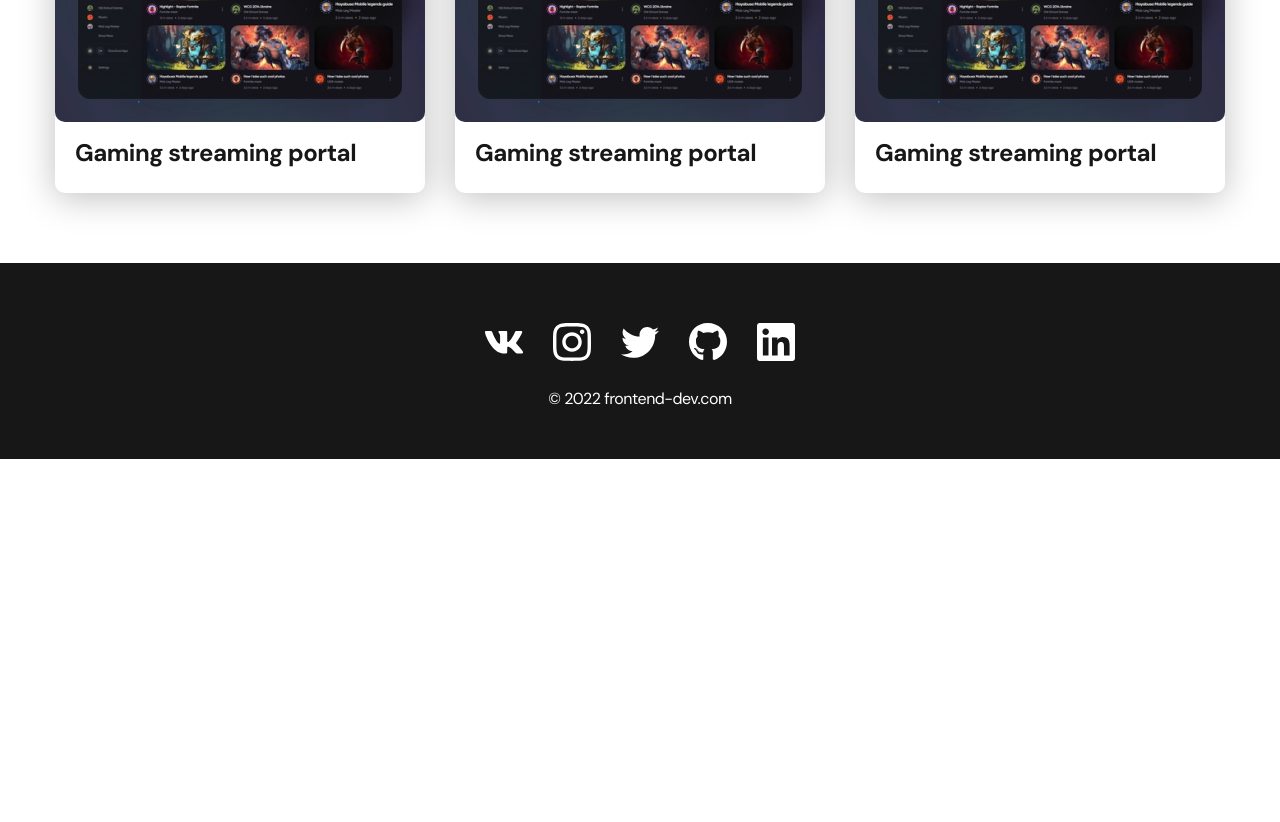
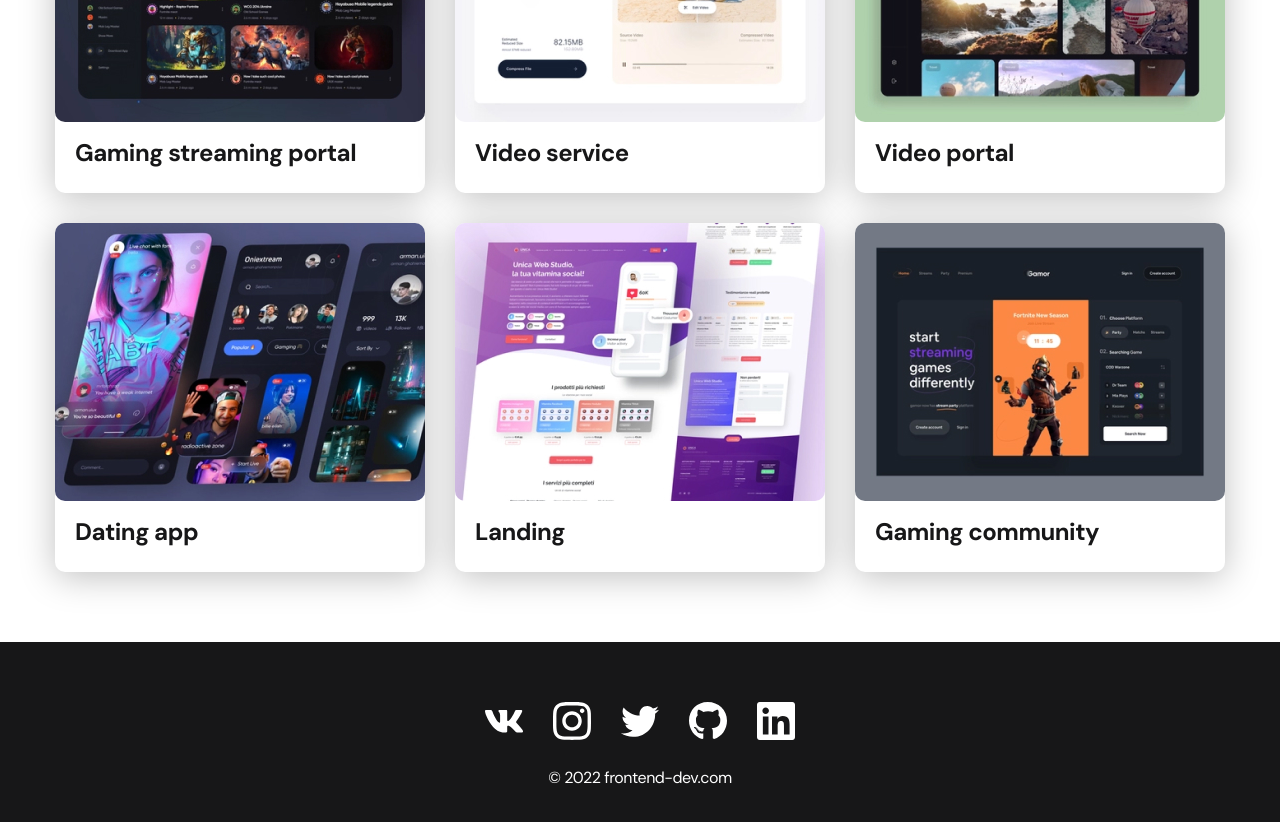
Before and after one commit to miskachevds/frilancerPortfolio, a React (Create React App) app: page /projects in a window 1280 px wide. Shown: the part 440-1262 px from the top of the page. Before the commit the page ends 899 px from the top, so only its background shows below. Built offline with nearby package versions, Linux system fonts and the light colour scheme.

Commit message:
navbar-navlink

```diff
--- a/package.json
+++ b/package.json
@@ -9,6 +9,7 @@
     "@testing-library/user-event": "^13.5.0",
     "react": "^19.2.4",
     "react-dom": "^19.2.4",
+    "react-router-dom": "^7.13.0",
     "react-scripts": "5.0.1",
     "web-vitals": "^2.1.4"
   },
--- a/src/App.js
+++ b/src/App.js
@@ -1,22 +1,30 @@
 import "./styles/main.css";
+
+import { BrowserRouter as Router, Routes, Route } from "react-router-dom";
 
 import Navbar from "./components/navbar/Navbar";
 import Footer from "./components/footer/Footer";
 import Home from "./pages/Home";
-import Progects from "./pages/Progects";
+import Projects from "./pages/Projects";
+import Project from "./pages/Project";
 import Contacts from "./pages/Contacts";
 
 
 function App() {
   return (
     <div className="App">
-      <Navbar />
+      <Router>
+        <Navbar />
 
-      {/* <Home /> */}
-      <Progects />
-      {/* <Contacts /> */}
+        <Routes>
+          <Route path="/" element={<Home />} />
+          <Route path="/projects" element={<Projects />} />
+          <Route path="/project" element={<Project />} />
+          <Route path="/contacts" element={<Contacts />} />
+        </Routes>
 
-      <Footer />
+        <Footer />
+      </Router>
     </div>
   );
 }
--- /dev/null
+++ b/src/components/btnGitHub/BtnGitHub.js
@@ -0,0 +1,13 @@
+import "./style.css";
+import gitHubIcon from "./../../img/icons/gitHub-black.svg";
+
+const BtnGitHub = ({link}) => {
+    return (
+        <a href={link} target="_blank" rel="noreferrer" className="btn-outline">
+            <img src={gitHubIcon} alt="" />
+            GitHub repo
+        </a>
+    );
+}
+
+export default BtnGitHub;
--- a/src/components/navbar/Navbar.js
+++ b/src/components/navbar/Navbar.js
@@ -1,5 +1,7 @@
 import sun from "./../../img/icons/sun.svg";
 import moon from "./../../img/icons/moon.svg";
+
+import { NavLink } from "react-router-dom";
 
 import "./style.css";
 
@@ -8,7 +10,9 @@
         <nav className="nav">
             <div className="container">
                 <div className="nav-row">
-                    <a href="./index.html" className="logo"><strong>Freelancer</strong> portfolio</a>
+                    <NavLink to="/" className="logo" >
+                        <strong>Freelancer</strong> portfolio
+                    </NavLink>
 
                     <button className="dark-mode-btn">
                         <img src={sun} alt="Light mode" className="dark-mode-btn__icon" />
@@ -16,9 +20,16 @@
                     </button>
 
                     <ul className="nav-list">
-                        <li className="nav-list__item"><a href="./index.html" className="nav-list__link nav-list__link--active">Home</a></li>
-                        <li className="nav-list__item"><a href="./projects.html" className="nav-list__link">Projects</a></li>
-                        <li className="nav-list__item"><a href="./contacts.html" className="nav-list__link">Contacts</a></li>
+                        <li className="nav-list__item">
+                            <NavLink to="/" className="nav-list__link nav-list__link--active">
+                                Home
+                            </NavLink>
+
+                        </li>
+                        <li className="nav-list__item">
+                            <a href="./projects.html" className="nav-list__link">Projects</a></li>
+                        <li className="nav-list__item">
+                            <a href="./contacts.html" className="nav-list__link">Contacts</a></li>
                     </ul>
                 </div>
             </div>
--- a/src/components/progect/Progect.js
+++ /dev/null
@@ -1,15 +0,0 @@
-import "./style.css";
-
-import project01 from "./../../img/projects/01.jpg";
-
-const Progect = () => {
-    return (
-        <li className="project">
-            <a href="./project-page.html">
-                <img src={project01} alt="Project img" className="project__img" />
-                <h3 className="project__title">Gaming streaming portal</h3>
-            </a>
-        </li>);
-}
-
-export default Progect;
--- /dev/null
+++ b/src/components/project/Project.js
@@ -0,0 +1,15 @@
+import "./style.css";
+
+// import project01 from "./../../img/projects/01.jpg";
+
+const Project = ({title, img}) => {
+    return (
+        <li className="project">
+            <a href="./project-page.html">
+                <img src={img} alt={title} className="project__img" />
+                <h3 className="project__title">{title}</h3>
+            </a>
+        </li>);
+}
+
+export default Project;
--- /dev/null
+++ b/src/helpers/projectsList.js
@@ -0,0 +1,61 @@
+import project01 from "./../img/projects/01.jpg";
+import project01Big from "./../img/projects/01-big.jpg";
+
+import project02 from "./../img/projects/02.jpg";
+import project02Big from "./../img/projects/02-big.jpg";
+
+import project03 from "./../img/projects/03.jpg";
+import project03Big from "./../img/projects/03-big.jpg";
+
+import project04 from "./../img/projects/04.jpg";
+import project04Big from "./../img/projects/04-big.jpg";
+
+import project05 from "./../img/projects/05.jpg";
+import project05Big from "./../img/projects/05-big.jpg";
+
+import project06 from "./../img/projects/06.jpg";
+import project06Big from "./../img/projects/06-big.jpg";
+
+const projects = [
+    {
+        title: 'Gaming streaming portal',
+        skills: 'React, Node.js, MongoDB',
+        img: project01,
+        imgBig: project01Big,
+        gitHubLink: 'https://github.com',
+    },
+    {
+        title: 'Video service',
+        img: project02,
+        imgBig: project02Big,
+        skills: 'React, PHP, MySql',
+        gitHubLink: 'https://github.com',
+    },
+    {
+        title: 'Video portal',
+        img: project03,
+        imgBig: project03Big,
+        skills: 'Vue JS, Node.js, MongoDB',
+        gitHubLink: 'https://github.com',
+    },
+    {
+        title: 'Dating app',
+        img: project04,
+        imgBig: project04Big,
+        skills: 'React Native',
+    },
+    {
+        title: 'Landing',
+        img: project05,
+        imgBig: project05Big,
+        skills: 'HTML, SCSS, JS',
+    },
+    {
+        title: 'Gaming community',
+        img: project06,
+        imgBig: project06Big,
+        skills: 'React, PHP, MySql',
+    },
+];
+
+export { projects }
--- a/src/pages/Progects.js
+++ /dev/null
@@ -1,24 +0,0 @@
-
-import Progect from "../components/progect/Progect";
-import project02 from "./../img/projects/02.jpg";
-import project03 from "./../img/projects/03.jpg";
-import project04 from "./../img/projects/04.jpg";
-import project05 from "./../img/projects/05.jpg";
-import project06 from "./../img/projects/06.jpg";
-
-const Progects = () => {
-    return (<main className="section">
-        <div className="container">
-            <h2 className="title-1">Projects</h2>
-            <ul className="projects">
-
-                <Progect />
-                <Progect />
-                <Progect />
-
-            </ul>
-        </div>
-    </main>);
-}
-
-export default Progects;
--- /dev/null
+++ b/src/pages/Project.js
@@ -0,0 +1,25 @@
+import BtnGitHub from "../components/btnGitHub/BtnGitHub";
+import img from "./../img/projects/02-big.jpg";
+
+
+const Project = () => {
+    return (<main className="section">
+        <div className="container">
+            <div className="project-details">
+
+                <h1 className="title-1">Video service</h1>
+
+                <img src={img} alt="" className="project-details__cover"/>
+
+                <div className="project-details__desc">
+                    <p>Skills: React, Node.js, MongoDB</p>
+                </div>
+                <BtnGitHub link="http://github.com" />
+
+
+            </div>
+        </div>
+    </main> );
+}
+
+export default Project;
--- /dev/null
+++ b/src/pages/Projects.js
@@ -0,0 +1,22 @@
+
+import Project from "./../components/project/Project"
+
+import {projects} from "./../helpers/projectsList";
+
+const Projects = () => {
+    return (<main className="section">
+        <div className="container">
+            <h2 className="title-1">Projects</h2>
+            <ul className="projects">
+
+                {projects.map((project, index)=>{
+                    return <Project key={index} title={project.title} img={project.img} />
+                })}
+
+                {/* <Project /> */}
+            </ul>
+        </div>
+    </main>);
+}
+
+export default Projects;
```
Also changed, not shown: src/components/btnGitHub/style.css (added), src/components/project/style.css (renamed from src/components/progect/style.css), 1 other file (tests, documents, lock files or other folders).
